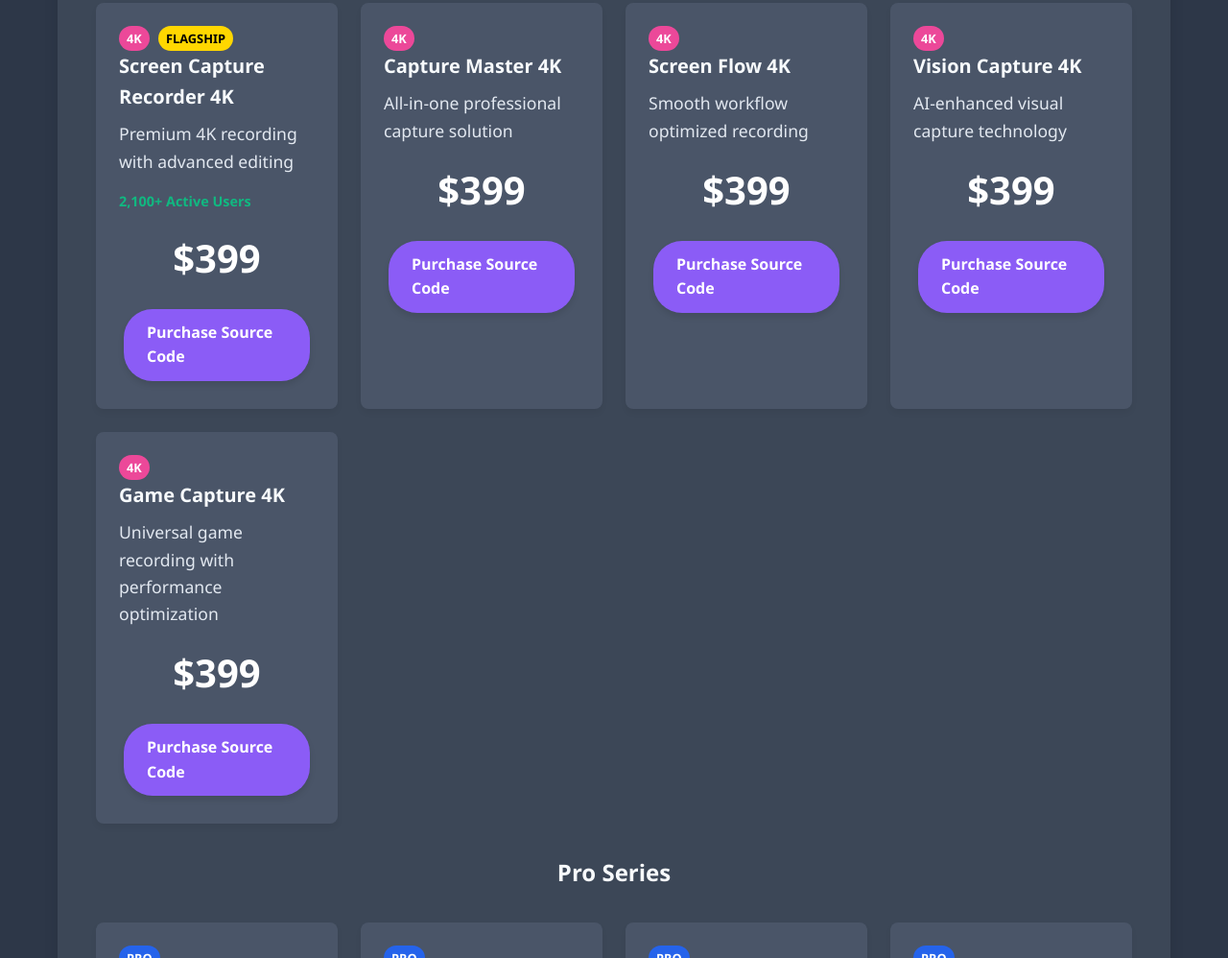
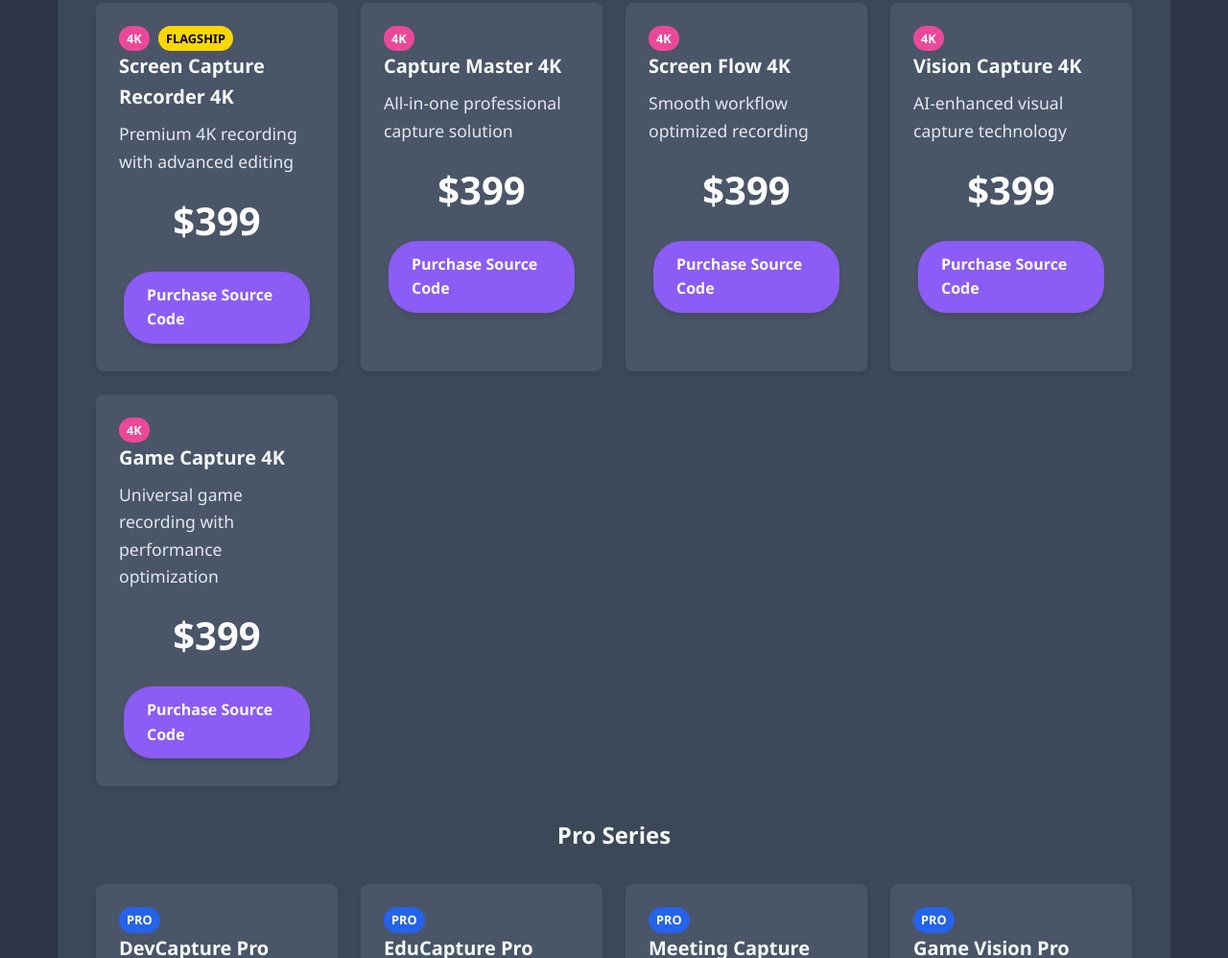
Before and after one commit to Chronme-Screen-Captures/screen-capture-suite, a plain HTML site: page index.html in a window 1280 px wide. Shown: the part 4876-5874 px from the top of the page at 96% size. Drawn offline with Linux system fonts and the light colour scheme.

Commit message:
Add files via upload

```diff
--- a/index.html
+++ b/index.html
@@ -615,7 +615,7 @@
                         <span class="badge badge-flagship">FLAGSHIP</span>
                         <h4>Screen Capture Recorder 4K</h4>
                         <p>Premium 4K recording with advanced editing</p>
-                        <div class="user-count">2,100+ Active Users</div>
+
                         <div class="price">$399</div>
                         <a href="https://ko-fi.com/s/37deb99c0b" class="btn btn-secondary">Purchase Source Code</a>
                     </div>
```
